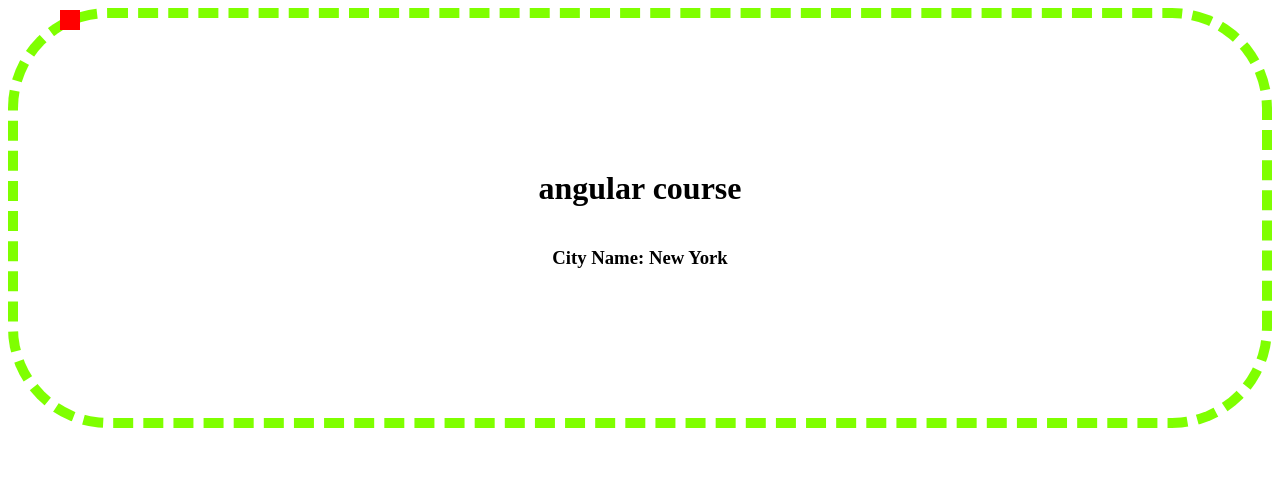
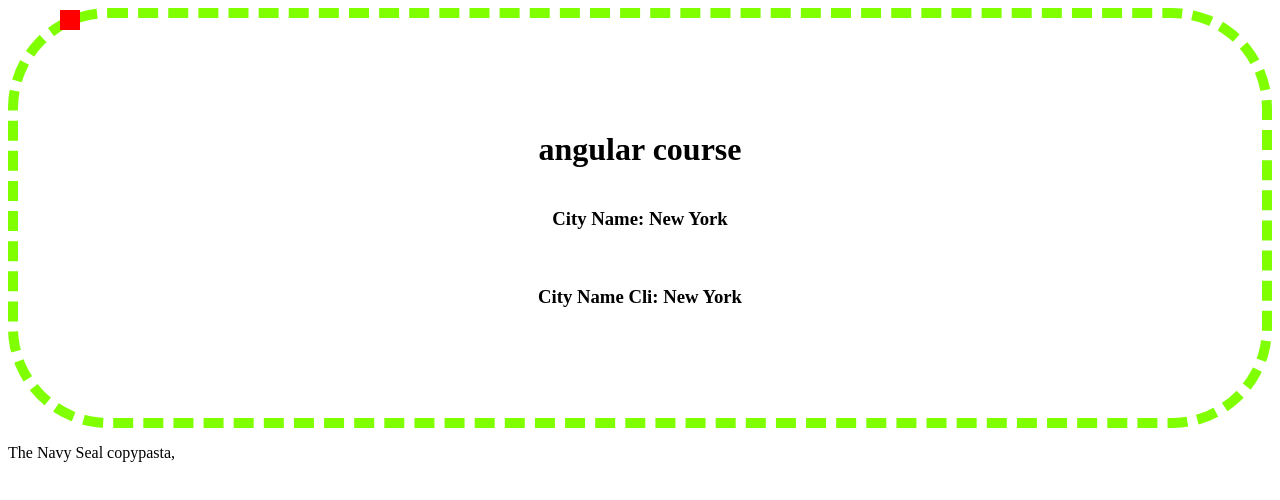
Before and after one commit to Neil-Barot/Angular-Notes, an Angular app: page / in a window 1280 px wide. Shown: the top 500 px of the page. Built offline with nearby package versions, Linux system fonts and the light colour scheme.

Commit message:
Custom Pipe

```diff
--- a/src/app/app.component.css
+++ b/src/app/app.component.css
@@ -32,7 +32,5 @@ h1::after {
     0% { right: 0px; }
     25% {right: 200px; }
     75% {right: 510px;}
-    100% {
-        right: 1200px;
-    }
+    100% {right: 1200px;}
 }
--- a/src/app/app.component.html
+++ b/src/app/app.component.html
@@ -4,7 +4,10 @@
 
     <!-- Custom Pipe -->
 
-    <h3>{{ userDetails.city | append }}</h3>
+    <h3>{{ userDetails.city | append }}</h3><br>
+    <h3>{{ userDetails.city | appendCli }}</h3>
 </div>
 
+<p>{{ dummyText | summary : 25 }}</p>
+
 <router-outlet />
--- a/src/app/app.component.ts
+++ b/src/app/app.component.ts
@@ -5,6 +5,7 @@ import { PostComponent } from './post/post.component';
 import { FormsModule } from '@angular/forms';
 import { AppendPipe } from './pipes/append.pipe';
 import { AppendCliPipe } from './pipes/append-cli.pipe';
+import { SummaryPipe } from './pipes/summary.pipe';
 import { NgFor, NgIf, NgSwitch, NgSwitchCase, NgSwitchDefault, NgStyle, NgClass} from '@angular/common';
 import { JsonPipe, UpperCasePipe, LowerCasePipe } from '@angular/common';
 
@@ -12,13 +13,16 @@ import { JsonPipe, UpperCasePipe, LowerCasePipe } from '@angular/common';
 @Component({
   selector: 'app-root',
   standalone: true,
-  imports: [RouterOutlet, NavbarComponent, PostComponent, AppendPipe,
+  imports: [RouterOutlet, NavbarComponent, PostComponent,
+    AppendPipe, AppendCliPipe, SummaryPipe,
     FormsModule, UpperCasePipe, LowerCasePipe],
   templateUrl: './app.component.html',
   styleUrl: './app.component.css'
 })
 export class AppComponent {
   title: string = "Angular Course";
+
+  dummyText: string = `The Navy Seal copypasta, also sometimes known as Gorilla Warfare due to a misspelling of "guerrilla warfare" in its contents, is an aggressive but humorous attack paragraph supposedly written by an extremely well-trained member of the United States Navy SEALs (hence its name) to an unidentified "kiddo", ostensibly whoever the copypasta is directed to. Written in a manner similar to a non-serious death threat, the copypasta has the author threaten the recipient while boasting of their own increasingly absurd or unfeasible accomplishments, such as having "over 300 confirmed kills" or being able to kill someone "in over seven hundred ways, and thats just with my bare hands". This copypasta is often reposted as a humorous overreaction to an insult and is thought to have originated on the military-themed imageboard OperatorChan, although the earliest known usage of the copypasta was on 4chan on November 11th, 2010.[4]`;
 
   userDetails = {
     name: "User 1",
--- a/src/app/pipes/append-cli.pipe.ts
+++ b/src/app/pipes/append-cli.pipe.ts
@@ -6,8 +6,8 @@ import { Pipe, PipeTransform } from '@angular/core';
 })
 export class AppendCliPipe implements PipeTransform {
 
-  transform(value: any, args?: any): unknown {
-    return null;
+  transform(value: any, args?: any) {
+    return "City Name Cli: " + value;
   }
 
 }
--- /dev/null
+++ b/src/app/pipes/summary.pipe.ts
@@ -0,0 +1,17 @@
+import { Pipe, PipeTransform, numberAttribute } from '@angular/core';
+
+@Pipe({
+  name: 'summary',
+  standalone: true
+})
+export class SummaryPipe implements PipeTransform {
+
+  transform(value: string, length: number): unknown {
+    if(!length) {
+      length = 20
+    }
+    return value.substring(0,length);
+
+  }
+
+}
```
Also changed, not shown: 1 other file (tests, documents, lock files or other folders).
